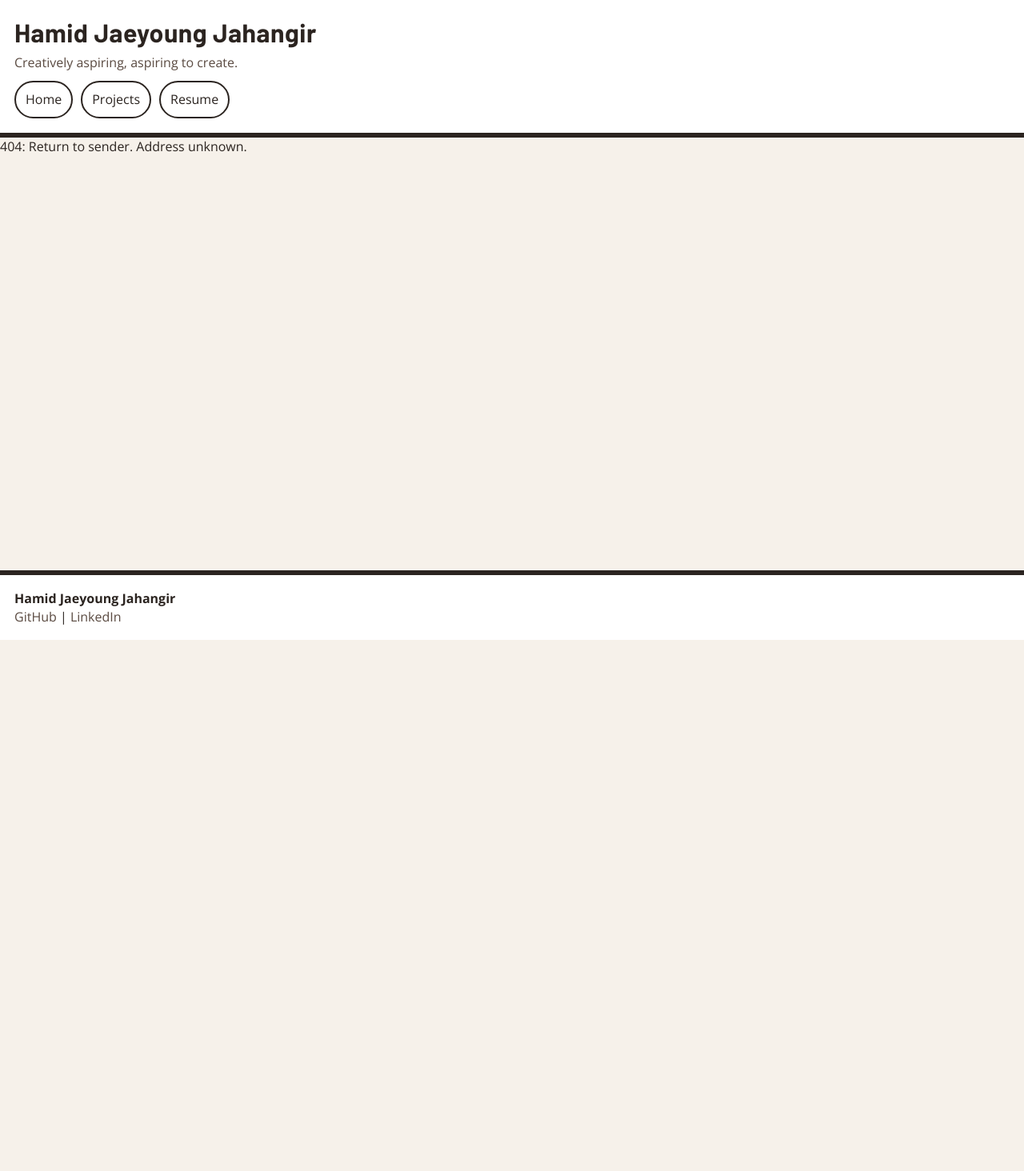
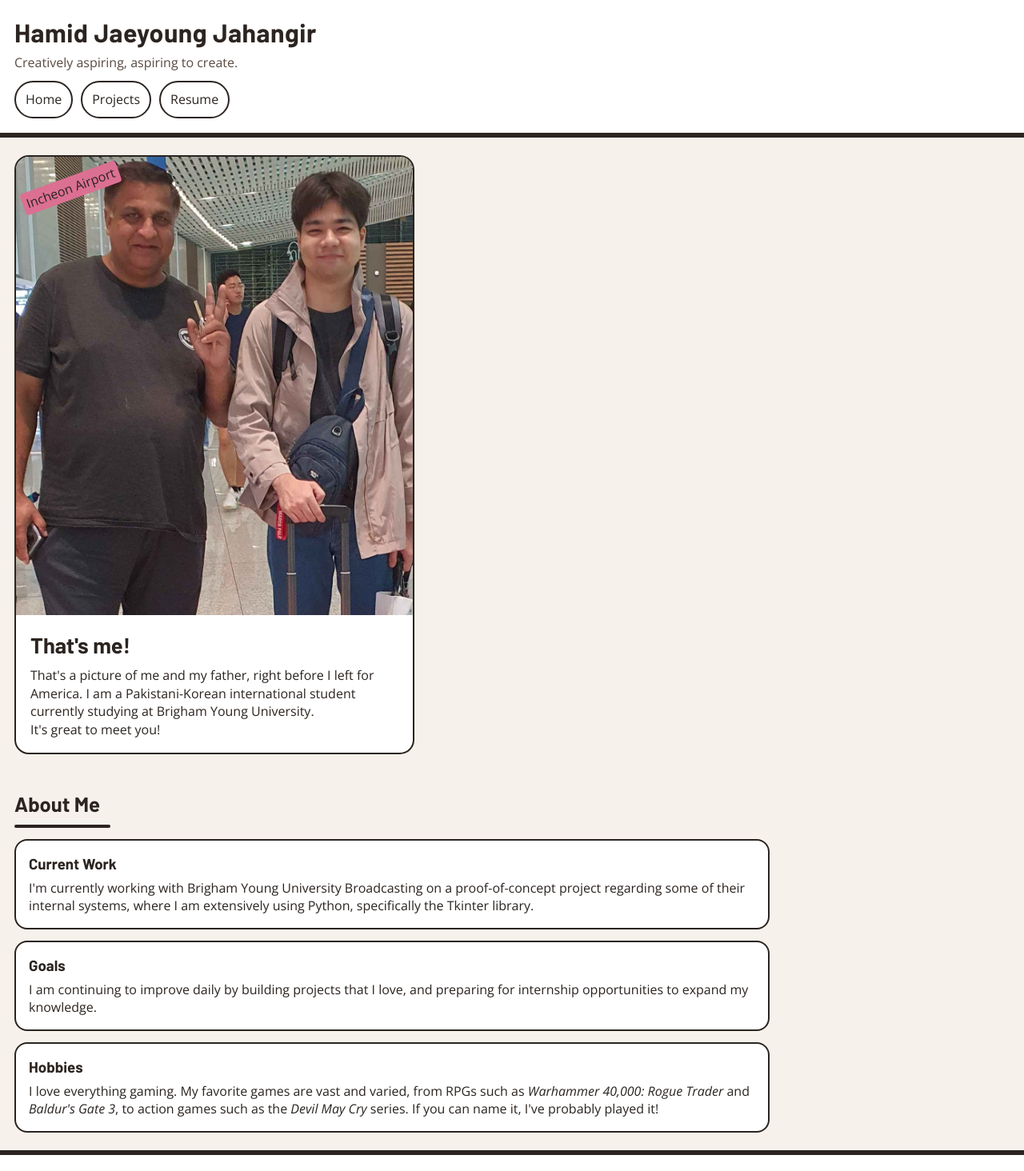
Before and after one commit to hamidjae/is120-project1-hamidjaeyoung-jahangir, a React (Vite) app: page /is120-project1-hamidjaeyoung-jahangir/home in a window 1280 px wide. Before the commit this address had no page. Shown: the top 1464 px of the page at 80% size. Before the commit the page ends 800 px from the top, so only its background shows below. Built offline with nearby package versions, Linux system fonts and the light colour scheme; a web font is replaced by a local one.

Commit message:
Rebuilt the website after noticing some errors

```diff
--- a/src/app.jsx
+++ b/src/app.jsx
@@ -8,7 +8,7 @@ import { Resume } from './resume/resume';
 
 export default function App() {
   return (
-    <BrowserRouter>
+    <BrowserRouter basename="/is120-project1-hamidjaeyoung-jahangir">
       <header>
         <div className="brand">
           <h1 id="site-title">Hamid Jaeyoung Jahangir</h1>
--- a/src/home/home.jsx
+++ b/src/home/home.jsx
@@ -3,33 +3,33 @@ import React from 'react';
 export function Home() {
   return (
   <main>
-    <section class="banner">
-      <img class="banner-img" src="/meanddad.jpg" alt="Picture of me and my father" />
-      <div class="banner-text">
-        <span class="banner-sticker">Incheon Airport</span>
+    <section className="banner">
+      <img className="banner-img" src="/is120-project1-hamidjaeyoung-jahangir/meanddad.jpg" alt="Picture of me and my father" />
+      <div className="banner-text">
+        <span className="banner-sticker">Incheon Airport</span>
         <h2>That's me!</h2>
         <p>That's a picture of me and my father, right before I left for America. I am a Pakistani-Korean international student currently studying at Brigham Young University.</p>
         <p>It's great to meet you!</p>
       </div>
     </section>
-    <section class="sectioned">
-      <h2 class="section-title">About Me</h2>
+    <section className="sectioned">
+      <h2 className="section-title">About Me</h2>
 
-      <article class="card">
+      <article className="card">
         <h3>Current Work</h3>
         <p>
             I'm currently working with Brigham Young University Broadcasting on a proof-of-concept project regarding some of their internal systems, where I am extensively using Python, specifically the Tkinter library.
         </p>
       </article>
 
-      <article class="card">
+      <article className="card">
         <h3>Goals</h3>
         <p>
             I am continuing to improve daily by building projects that I love, and preparing for internship opportunities to expand my knowledge.
         </p>
       </article>
 
-      <article class="card">
+      <article className="card">
         <h3>Hobbies</h3>
         <p>
             I love everything gaming. My favorite games are vast and varied, from RPGs such as <em>Warhammer 40,000: Rogue Trader</em> and <em>Baldur's Gate 3</em>, to action games such as the <em>Devil May Cry</em> series. If you can name it, I've probably played it!
```
Also changed, not shown: 2 other files (tests, documents, lock files or other folders).
